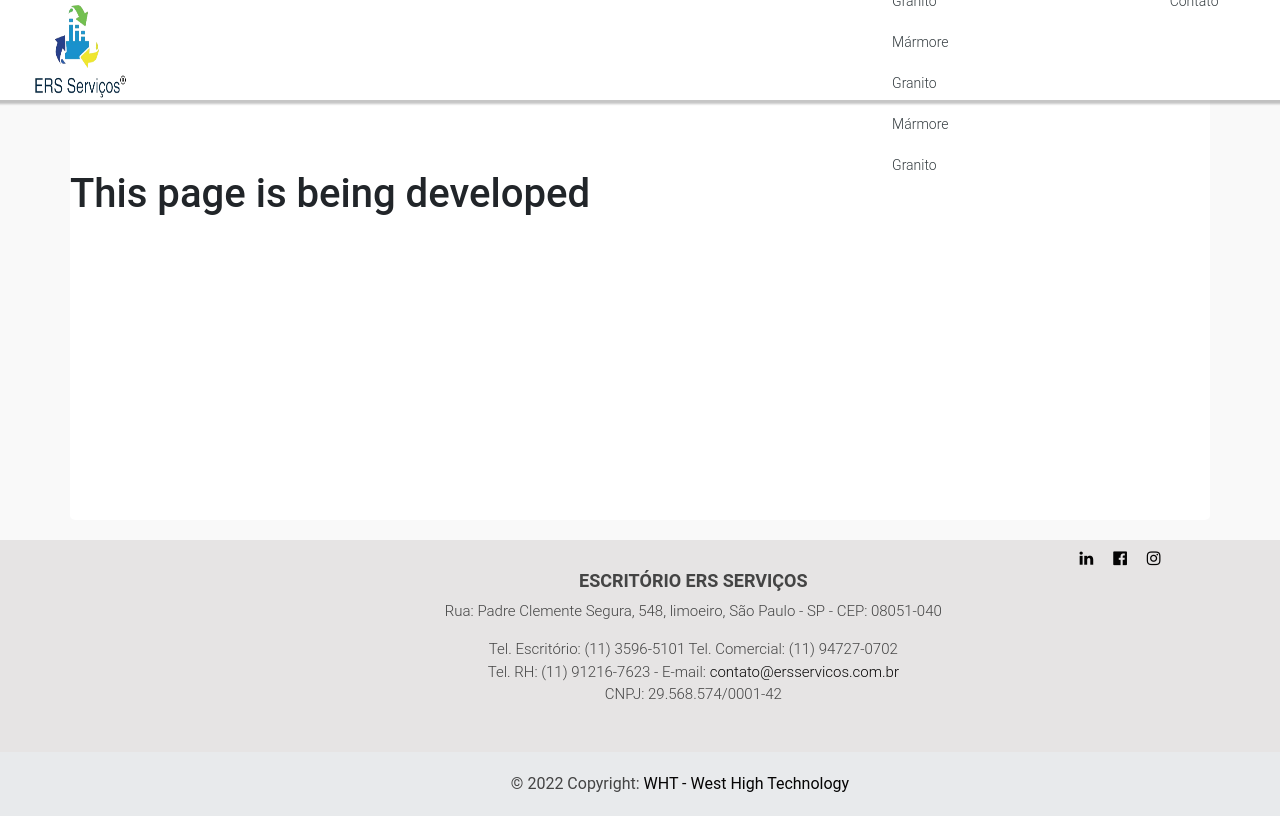
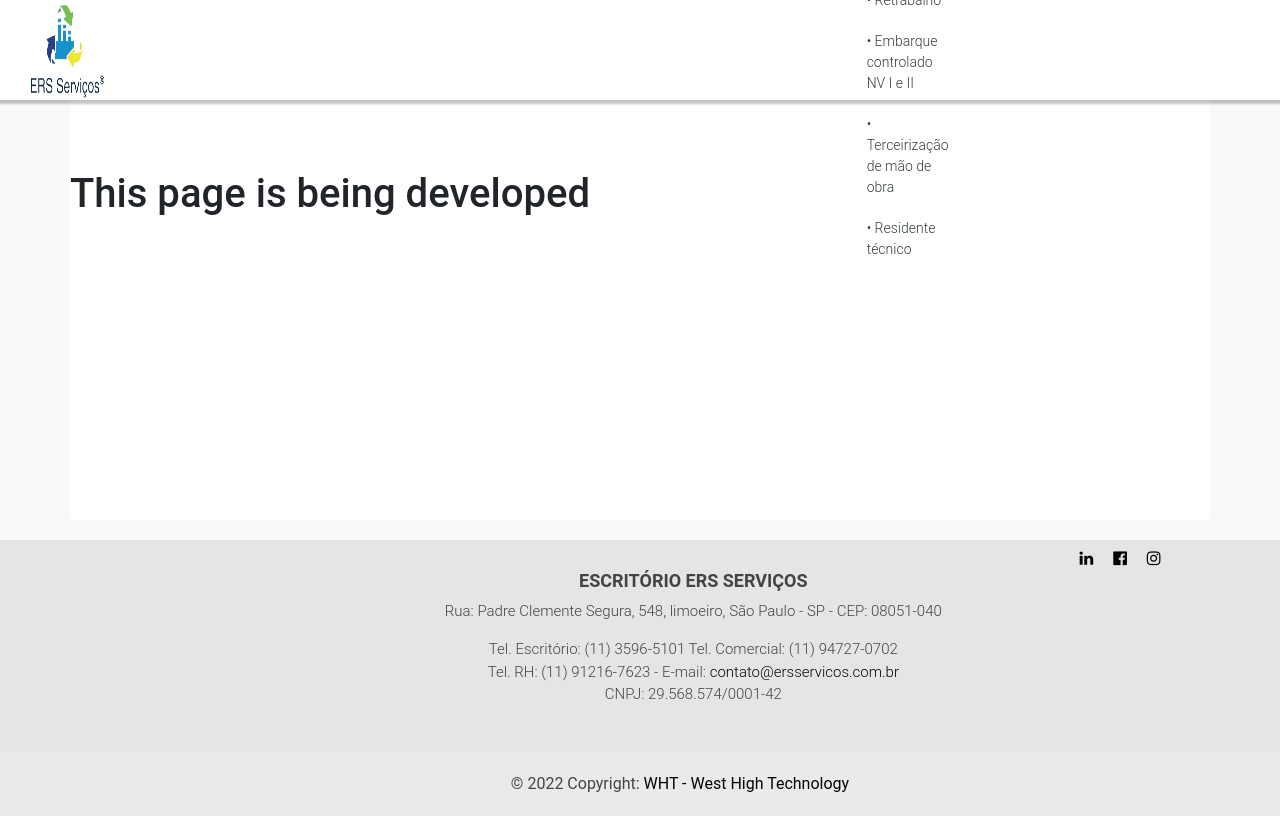
Before and after one commit to Weslley-Prado/ERS-Servicos, a React (Create React App) app in the folder ERS/ers-servico/: page / in a window 1280 px wide. Both pictures are taken after a click on the item "Serviços". Built offline with nearby package versions, Linux system fonts and the light colour scheme.

Commit message:
Update menu

```diff
--- a/ERS/ers-servico/src/components/menu/Menu.jsx
+++ b/ERS/ers-servico/src/components/menu/Menu.jsx
@@ -100,12 +100,12 @@ export default function Navbar() {
          }}></i> Serviços <FiChevronDown />
           </Link>
           <ul className={boxClassSubMenu.join('')}  >
-                            <li className=''> <NavLink onClick={toggleClass}   to={`/Online`}> Mármore </NavLink> </li>
-                            <li><NavLink onClick={toggleClass}  to={`/Offline`}>  Granito </NavLink> </li>
-                            <li> <NavLink onClick={toggleClass}   to={`/Online`}> Mármore </NavLink> </li>
-                            <li><NavLink onClick={toggleClass}  to={`/Offline`}>  Granito </NavLink> </li>
-                            <li> <NavLink onClick={toggleClass}   to={`/Online`}> Mármore </NavLink> </li>
-                            <li><NavLink onClick={toggleClass}  to={`/Offline`}>  Granito </NavLink> </li>
+                            <li className=''> <NavLink onClick={toggleClass}   to={`/inspecao`}> • Inspeção e seleção </NavLink> </li>
+                            <li><NavLink onClick={toggleClass}  to={`/logistica`}>  • Interação logística </NavLink> </li>
+                            <li> <NavLink onClick={toggleClass}   to={`/retrabalho`}> • Retrabalho </NavLink> </li>
+                            <li><NavLink onClick={toggleClass}  to={`/embarque`}>  • Embarque controlado NV I e II </NavLink> </li>
+                            <li> <NavLink onClick={toggleClass}   to={`/terceirizacao`}> • Terceirização de mão de obra </NavLink> </li>
+                            <li><NavLink onClick={toggleClass}  to={`/residente`}>  • Residente técnico </NavLink> </li>
           </ul>
           </li>
           <li>
@@ -123,7 +123,7 @@ export default function Navbar() {
            <i className="fa fa-envelope" ></i>Contato <FiChevronDown />
           </Link>
           <ul className={boxClassSubMenu.join('')}  >
-                            <li className=''> <NavLink onClick={toggleClass}   to={`/Online`}> Orçamento </NavLink> </li>
+                            <li className=''> <NavLink onClick={toggleClass}   to={`/orcamento`}> Orçamento </NavLink> </li>
                             <li><NavLink onClick={toggleClass}  to={`/contato`}>  Contato </NavLink> </li>
 
           </ul>
```
